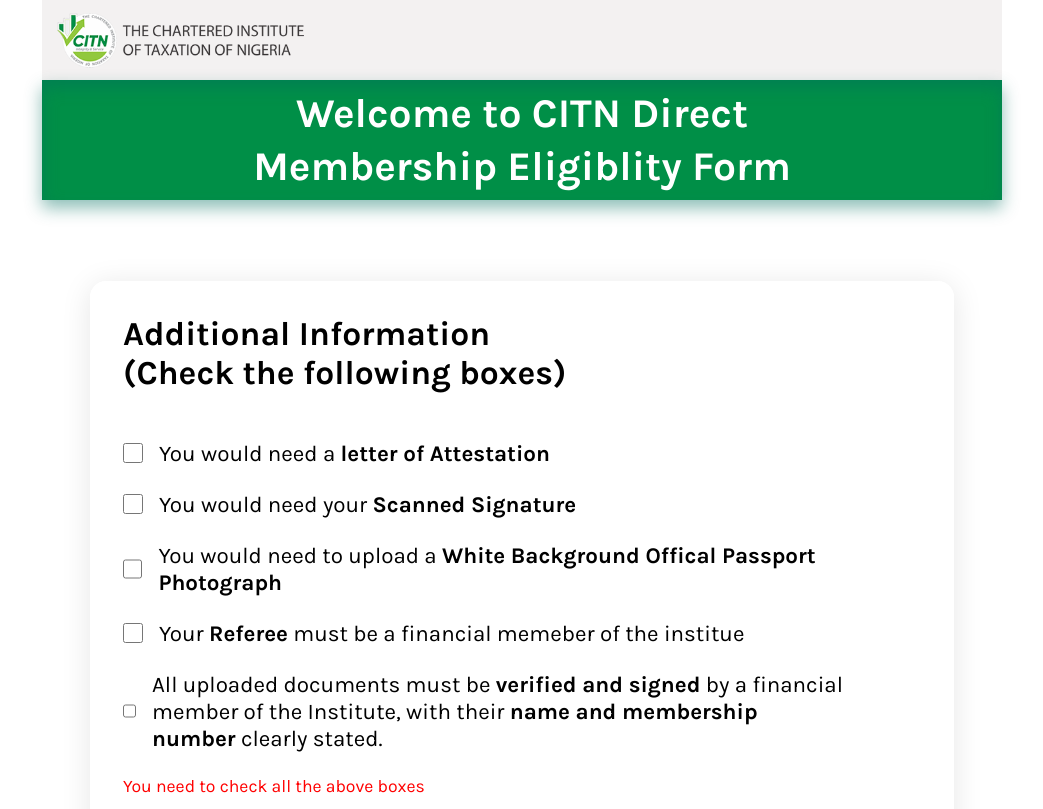
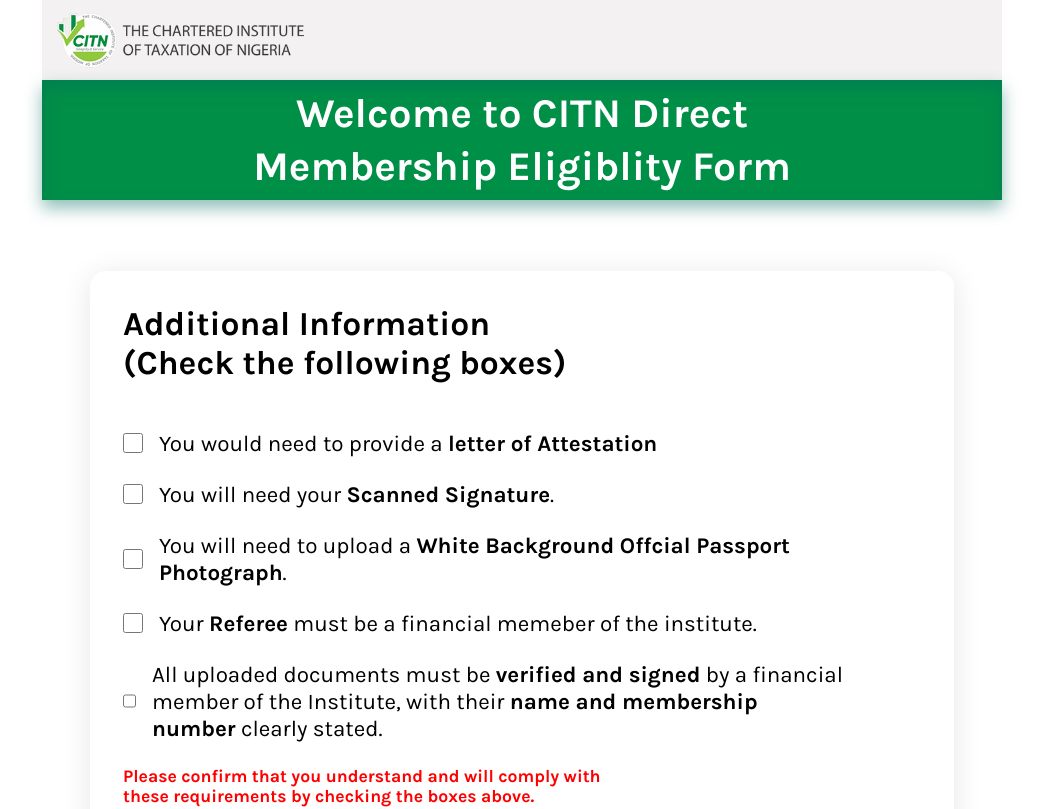
Before and after one commit to alatise001/citnform, a React (Create React App) app: page /attestation in a window 1280 px wide. Shown: the top 809 px of the page, without its empty margins (118-1161 px from the left). Built offline with nearby package versions, Linux system fonts and the light colour scheme.

Commit message:
Update checkbox labels and error message for clarity
Improved the wording of checkbox labels in data.json for better clarity and consistency. Updated the error message in CheckBoxForm to provide clearer instructions to users about confirming their understanding and compliance.

```diff
--- a/public/data.json
+++ b/public/data.json
@@ -110,23 +110,23 @@
   "checkbox": [
     {
       "name": "attestation_letter",
-      "label": "You would need a <b> letter of Attestation </b>",
+      "label": "You would need to provide a <b> letter of Attestation </b>",
       "error": "Please check this box to continue"
     },
 
     {
       "name": "scanned_signature",
-      "label": "You would need your <b>Scanned Signature</b>",
+      "label": "You will need your <b>Scanned Signature</b>.",
       "error": "Please check this box to continue"
     },
     {
       "name": "passport_photograph",
-      "label": "You would need to upload a <b>White Background Offical Passport Photograph</b>",
+      "label": "You will need to upload a <b>White Background Offcial Passport Photograph</b>.",
       "error": "Please check this box to continue"
     },
     {
       "name": "referee",
-      "label": "Your <b>Referee</b> must be a financial memeber of the institue",
+      "label": "Your <b>Referee</b> must be a financial memeber of the  institute.",
       "error": "Please check this box to continue"
     },
     {
--- a/src/checkboxForm.js
+++ b/src/checkboxForm.js
@@ -167,7 +167,11 @@
                         ))
                     }
                     <p className="error" role="alert">
-                        {showError && <p className='checkBoxError'> You need to check all the above boxes</p>}
+                        {showError && <p className='checkBoxError'>
+                            <b>
+                                Please confirm that you understand and will comply with these requirements by checking the boxes above.
+                            </b>
+                        </p>}
                     </p>
 
 
```
